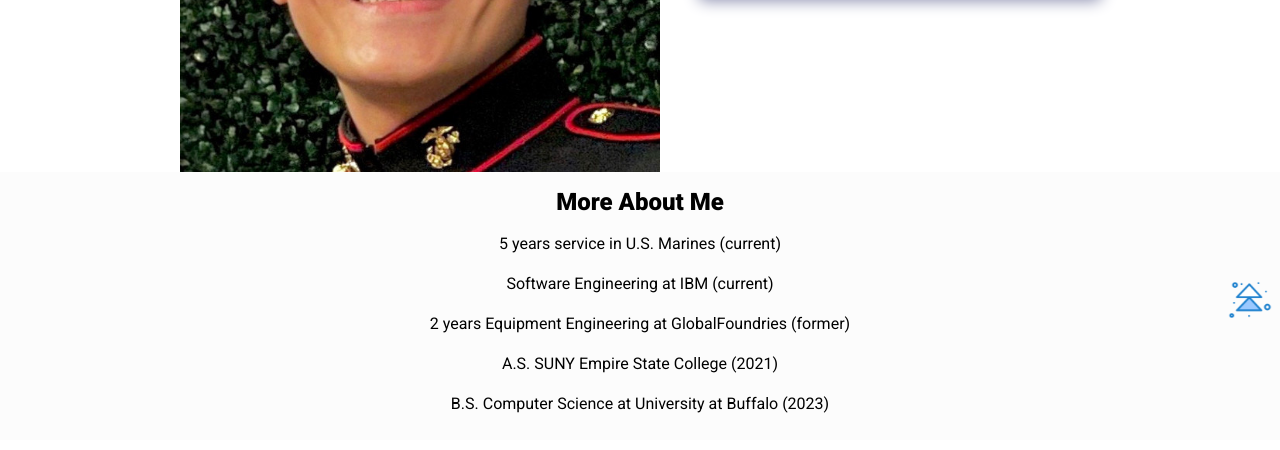
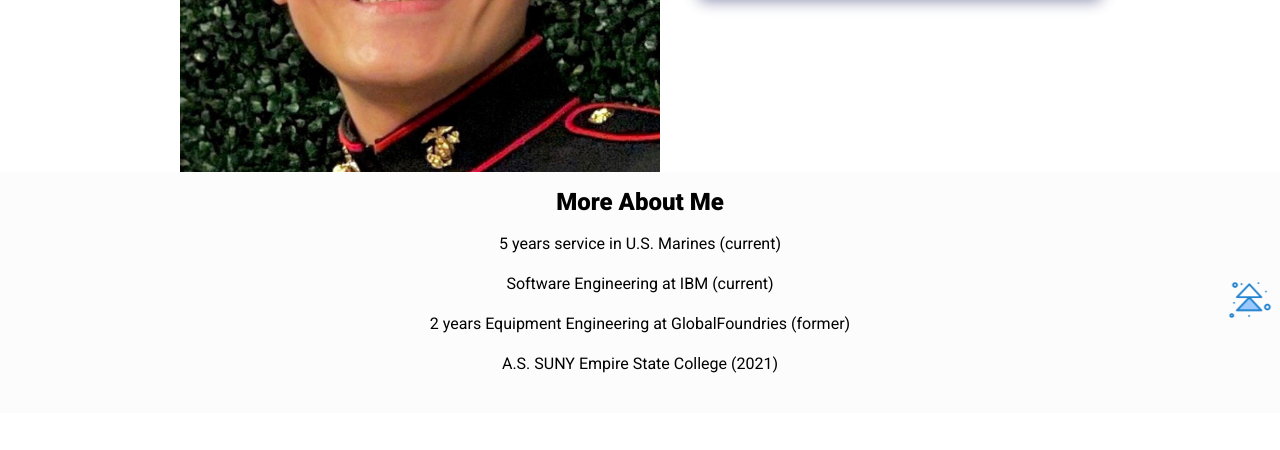
Before and after one commit to beaulieuke/Developer-Portfolio, a plain HTML site: page index.html in a window 1280 px wide. Shown: the part 448-898 px from the top of the page. Drawn offline with nearby package versions, Linux system fonts and the light colour scheme.

Commit message:
Update index.html

```diff
--- a/index.html
+++ b/index.html
@@ -67,7 +67,7 @@
   <p>Software Engineering at IBM (current)</p>
   <p>2 years Equipment Engineering at GlobalFoundries (former)</p>
   <p>A.S. SUNY Empire State College (2021)</p>
-  <p>B.S. Computer Science at University at Buffalo (2023)  </p>
+  <p> </p>
 </section>
 
 
```
